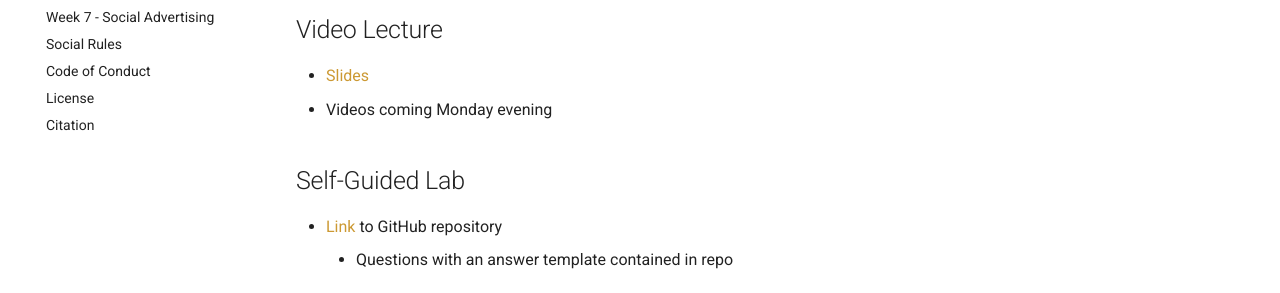
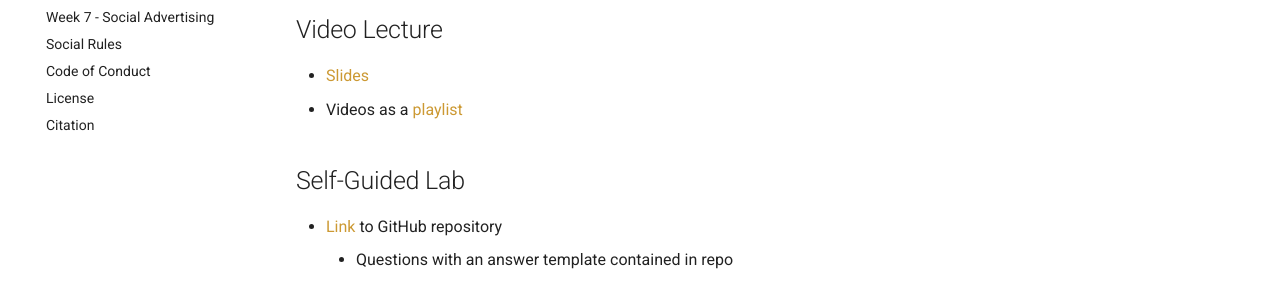
Before and after one commit to tisem-digital-marketing/2021-smwa, an MkDocs documentation site: the page built from docs/week_05.md, in a window 1280 px wide and 1084 px high. Shown: the part 543-836 px from the top of the window. Built offline with MkDocs 1.6.1 and Material for MkDocs 9.7.7, drawn with Linux system fonts in a browser that asks for light colours; old or Windows-style settings are respelled for this version of MkDocs.

Commit message:
lecture videos added

```diff
--- a/docs/week_05.md
+++ b/docs/week_05.md
@@ -16,8 +16,7 @@ This book is a "go-to" for text analytics and will help you with the Lab:
 ## Video Lecture
 
 * [Slides][lecture-slides-05]
-* Videos coming Monday evening
-<!-- * Videos as a [playlist](https://www.youtube.com/playlist?list=PL9QkA7C7GRGXJkG_ezG3YtI_9mfsn3g2V) -->
+* Videos as a [playlist](https://www.youtube.com/playlist?list=PL9QkA7C7GRGXTPHyyUtAsN7d9bEHx1pYL)
 
 ## Self-Guided Lab
 
```
